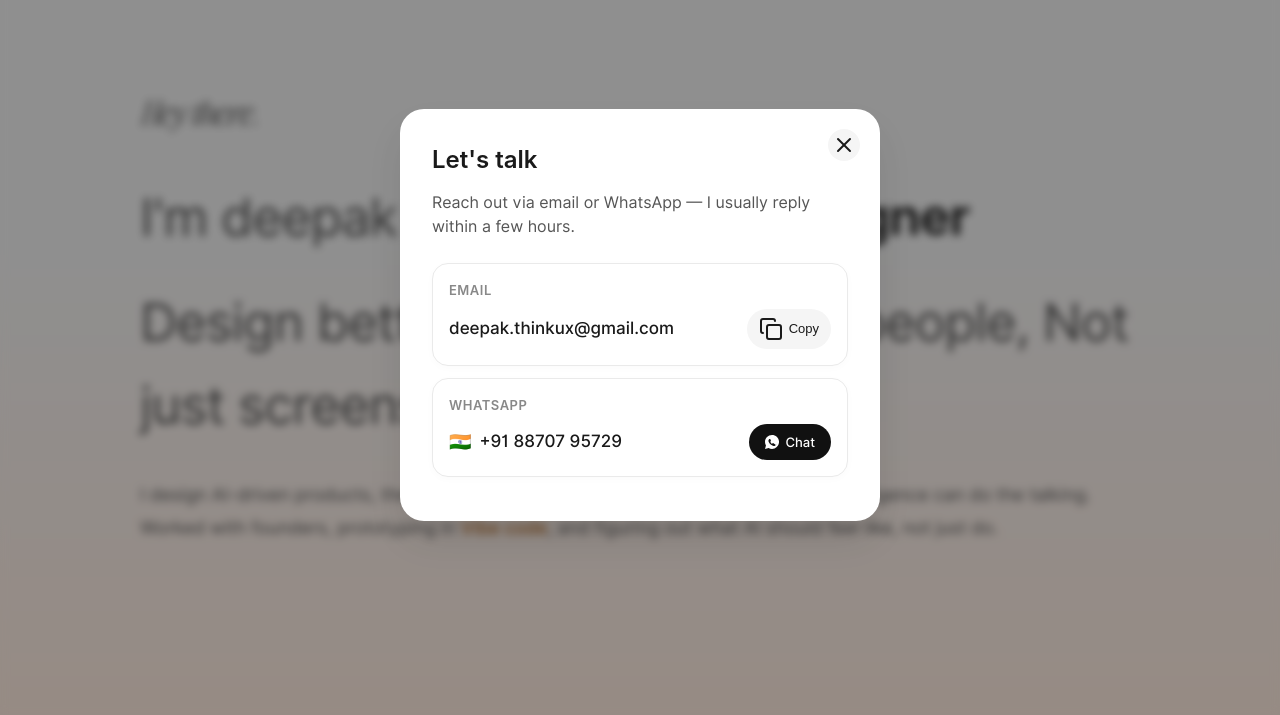
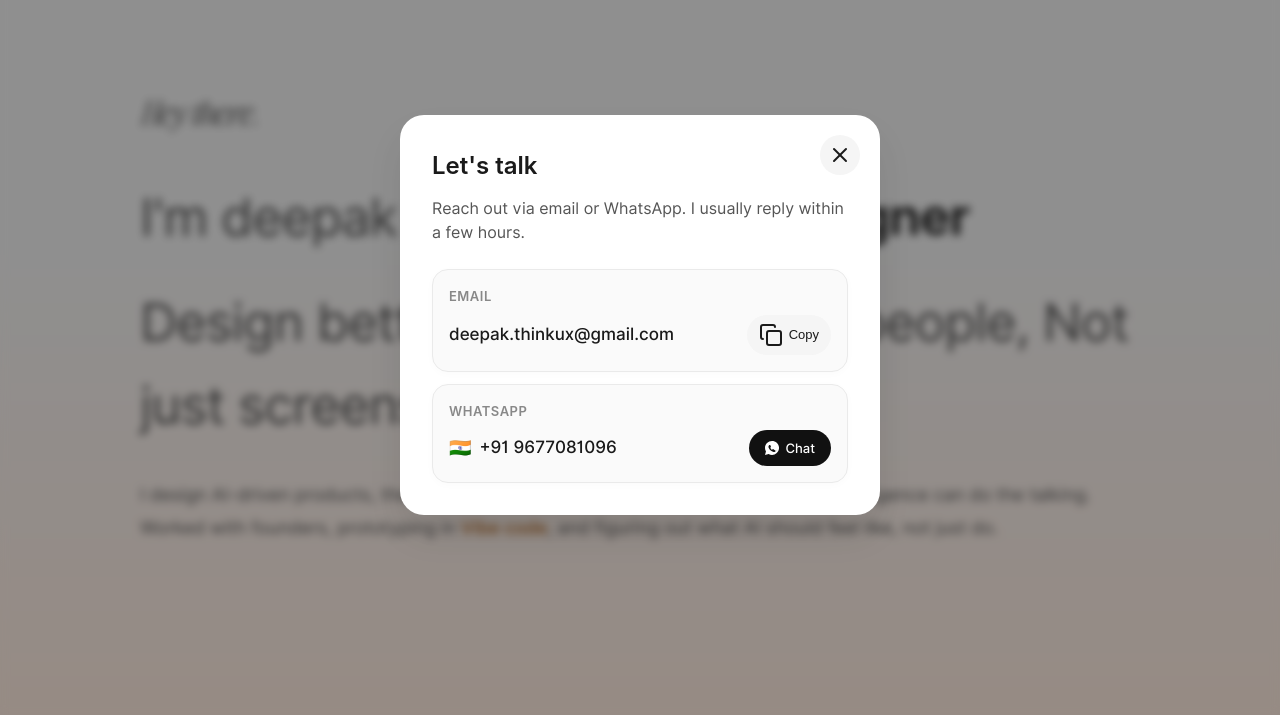
Before and after one commit to deepakdid/My-portfolio, a plain HTML site: page index.html in a window 1280 px wide. Both pictures are taken after a click on the link "Let's talk". Shown: the part 85-800 px from the top of the page. Drawn offline with nearby package versions, Linux system fonts and the light colour scheme; files whose address does not match are found by name; a web font is replaced by a local one.

Commit message:
Update contact modal: close button padding, WhatsApp number, text updates, and card background color

```diff
--- a/css/style.css
+++ b/css/style.css
@@ -1371,8 +1371,8 @@ footer::before {
     background: #f5f5f5;
     border: none;
     border-radius: 50%;
-    width: 32px;
-    height: 32px;
+    width: 40px;
+    height: 40px;
     display: flex;
     align-items: center;
     justify-content: center;
@@ -1405,12 +1405,16 @@ footer::before {
 }
 
 .contact-card {
-    background: #fff;
+    background: #FAFAFA;
     border: 1px solid #eaeaea;
     border-radius: 16px;
     padding: 16px;
     margin-bottom: 12px;
     box-shadow: 0 2px 8px rgba(0,0,0,0.02);
+}
+
+.contact-card:last-child {
+    margin-bottom: 0;
 }
 
 .contact-label {
--- a/js/script.js
+++ b/js/script.js
@@ -140,7 +140,7 @@ const modalHtml = `
     <div class="contact-modal">
         <button class="contact-modal-close" onclick="closeContactModal()" aria-label="Close"><i data-lucide="x"></i></button>
         <h3>Let's talk</h3>
-        <p>Reach out via email or WhatsApp — I usually reply within a few hours.</p>
+        <p>Reach out via email or WhatsApp. I usually reply within a few hours.</p>
 
         <div class="contact-card">
             <div class="contact-label">EMAIL</div>
@@ -153,8 +153,8 @@ const modalHtml = `
         <div class="contact-card">
             <div class="contact-label">WHATSAPP</div>
             <div class="contact-info">
-                <div class="wa-number"><span class="flag-icon">🇮🇳</span> +91 88707 95729</div>
-                <a href="https://wa.me/918870795729" target="_blank" class="chat-btn">
+                <div class="wa-number"><span class="flag-icon">🇮🇳</span> +91 9677081096</div>
+                <a href="https://wa.me/919677081096" target="_blank" class="chat-btn">
                     <svg viewBox="0 0 24 24" fill="currentColor" xmlns="http://www.w3.org/2000/svg"><path fill-rule="evenodd" clip-rule="evenodd" d="M12.031 0C5.394 0 .013 5.38.013 12.016c0 2.12.553 4.186 1.604 6.002L.053 24l6.147-1.611a11.97 11.97 0 005.831 1.517c6.634 0 12.016-5.38 12.016-12.016S18.667 0 12.031 0zm6.54 17.202c-.279.787-1.618 1.488-2.222 1.545-.53.05-1.198.156-3.791-.918-3.136-1.299-5.188-4.542-5.344-4.75-.157-.208-1.275-1.696-1.275-3.238 0-1.542.805-2.302 1.09-2.589.284-.287.622-.358.828-.358.208 0 .416.001.597.009.188.008.439-.074.686.52.261.63.834 2.034.908 2.181.074.146.124.318.02.525-.104.208-.156.338-.312.52-.156.182-.33.407-.47.545-.156.155-.316.326-.134.64.182.313.808 1.336 1.737 2.164 1.206 1.838 1.487 2.02 1.774.182.287.02.443-.075.641-.093.197-.406.47-.562.641-.156.171-.322.364-.104.737.218.373.97 1.591 2.08 2.592 1.442 1.3 2.628 1.705 3.003 1.85.375.146.595.124.819-.13.224-.254.965-1.127 1.225-1.516.26-.388.52-.325.867-.195.346.13 2.193 1.036 2.568 1.225.375.188.625.281.716.436.091.155.091.902-.188 1.689z"/></svg>
                     Chat
                 </a>
```
